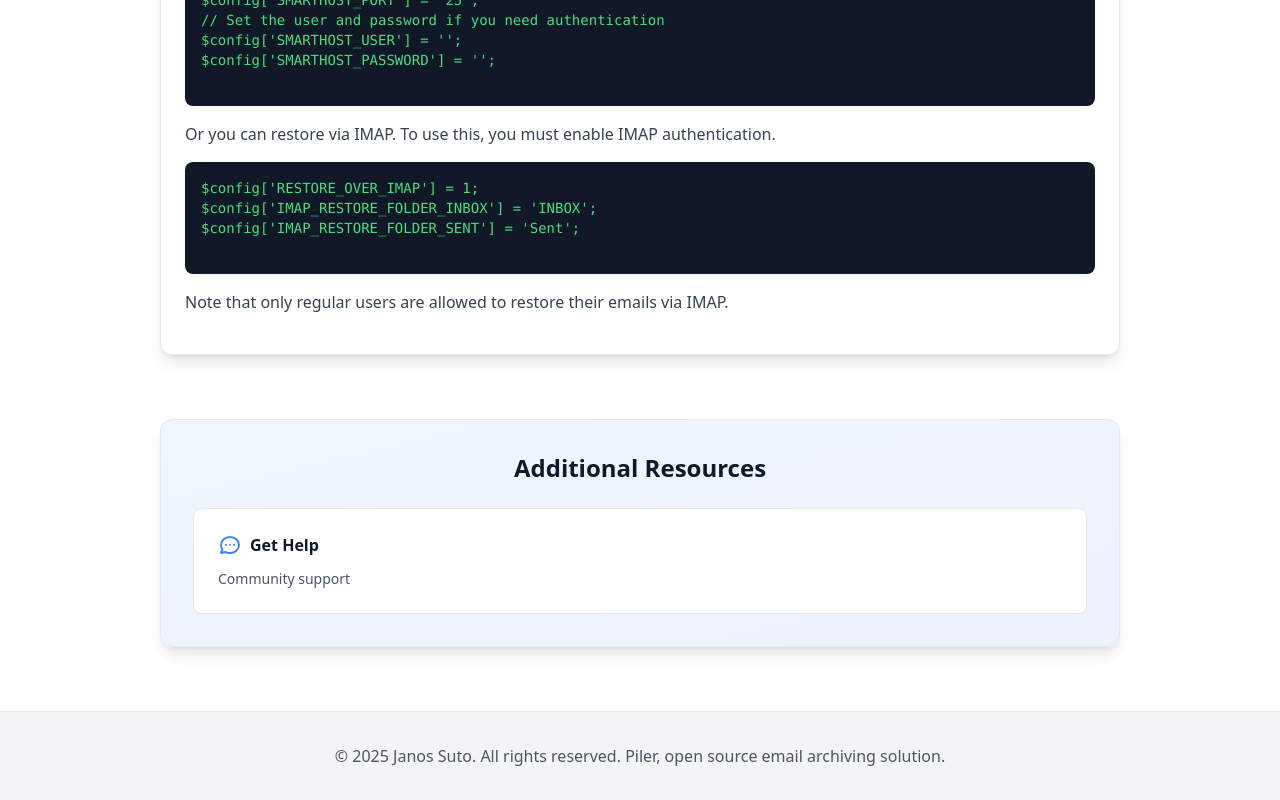
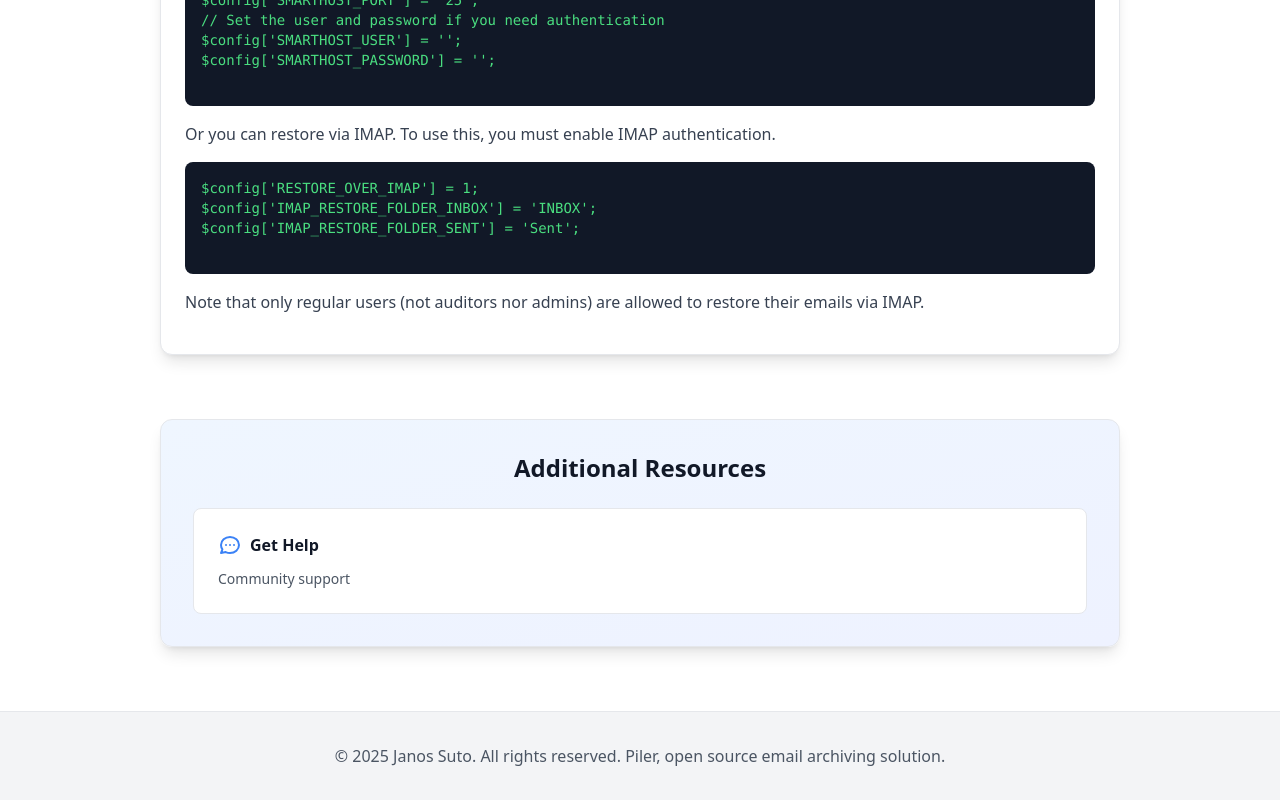
Before and after one commit to jsuto/mailpilerorg-nuxt, a Nuxt app: page /documentation/installation in a window 1280 px wide. Shown: the part 3182-3982 px from the top of the page. Built offline with nearby package versions, Linux system fonts and the light colour scheme.

Commit message:
Fixed installation docs
Signed-off-by: Janos SUTO <sj@acts.hu>

```diff
--- a/pages/documentation/installation.vue
+++ b/pages/documentation/installation.vue
@@ -206,7 +206,7 @@ $config['IMAP_RESTORE_FOLDER_SENT'] = 'Sent';
                   </pre>
                 </code>
               </div>
-	      <p class="text-gray-700 dark:text-gray-300 mb-4">Note that only regular users are allowed to restore their emails via IMAP.</p>
+	      <p class="text-gray-700 dark:text-gray-300 mb-4">Note that only regular users (not auditors nor admins) are allowed to restore their emails via IMAP.</p>
             </div>
           </div>
 
```
